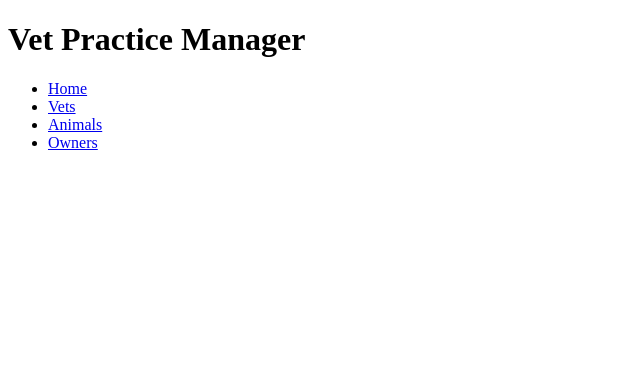
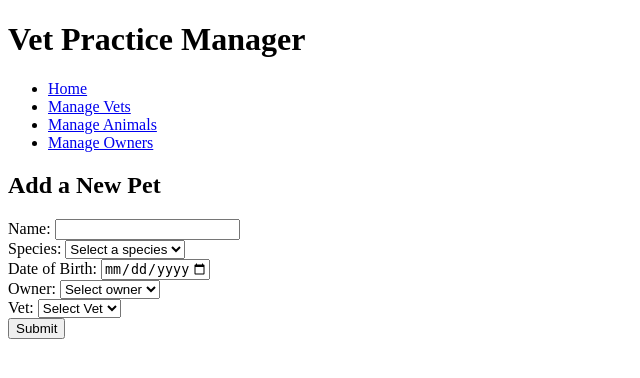
Before and after one commit to sapphireflygon/vet_management_pracman, a Flask app: template templates/animals/new.html in a window 1280 px wide. Shown: the top 378 px of the page, without its empty margins (0-640 px from the left). Run offline with Flask 2, Linux system fonts and the light colour scheme; the template is opened without the code that fills it, so the values that code supplies are empty.

Commit message:
Added new routes and html forms to create new animals, owners and vets; mildly altered animals sql table to make date_of_birth str

```diff
--- a/console.py
+++ b/console.py
@@ -19,9 +19,9 @@ vet_repo.save(vet1)
 vet2 = Vet("John Doolittle")
 vet_repo.save(vet2)
 
-owner1 = Owner("Bob and Laura Seaver", 119308939, "homeward_bound@email.com", "343 Big Bear Road")
+owner1 = Owner("Bob and Laura Seaver", "119308939", "homeward_bound@email.com", "343 Big Bear Road")
 owner_repo.save(owner1)
-owner2 = Owner("Alex Osbourne", 123456777, "starburns@community.net", "5 Greendale Avenue")
+owner2 = Owner("Alex Osbourne", "123456777", "starburns@community.net", "5 Greendale Avenue")
 owner_repo.save(owner2)
 
 animal1 = Animal("Sassy", "cat", "30-04-2008", owner1, vet1)
--- a/db/vet_practice.sql
+++ b/db/vet_practice.sql
@@ -10,7 +10,7 @@ CREATE TABLE vets (
 CREATE TABLE owners (
     id SERIAL PRIMARY KEY,
     name VARCHAR(255),
-    phone_number INT NOT NULL,
+    phone_number VARCHAR(11), -- maybe figure out better data type for storage later if possible?
     email VARCHAR(255),
     address VARCHAR(255)
 );
@@ -21,6 +21,6 @@ CREATE TABLE animals (
     species VARCHAR(255),
     date_of_birth VARCHAR(255),
     owner_id INT NOT NULL REFERENCES owners(id) ON DELETE CASCADE,
-    vet_id INT NOT NULL REFERENCES vets(id) ON DELETE CASCADE,
+    vet_id INT NOT NULL REFERENCES vets(id), -- don't delete on cascade so if vet leaves business pets must be reassigned to a new vet if they're not leaving the practice
     treatment_notes TEXT
 );
--- a/models/animal.py
+++ b/models/animal.py
@@ -1,8 +1,8 @@
 class Animal:
     def __init__(self, input_name, input_species, input_date_of_birth, owner, vet, id=None):
         self.id = id
+        self.name = input_name
         self.species = input_species
-        self.name = input_name
         self.date_of_birth = input_date_of_birth
         self.owner = owner
         self.vet = vet
--- a/repositories/animal_repo.py
+++ b/repositories/animal_repo.py
@@ -11,7 +11,7 @@ def select_all():
     for result in results:
         owner = owner_repo.select(result["owner_id"])
         vet = vet_repo.select(result["vet_id"])
-        animal = Animal(result["species"], result["name"], result["date_of_birth"], owner, vet, result["id"])
+        animal = Animal(result["name"], result["species"], result["date_of_birth"], owner, vet, result["id"])
         animals.append(animal)
     return animals
 
@@ -22,7 +22,7 @@ def select(id):
     result = run_sql(sql, values)[0]
     owner = owner_repo.select(result["owner_id"])
     vet = vet_repo.select(result["vet_id"])
-    animal = Animal(result["species"], result["name"], result["date_of_birth"], owner, vet, result["id"])
+    animal = Animal(result["name"], result["species"], result["date_of_birth"], owner, vet, result["id"])
     return animal
 
 # Create new animal in database
--- a/templates/animals/animals.html
+++ b/templates/animals/animals.html
@@ -3,10 +3,13 @@
 {% block content %}
 
 <h2 id="animals-logo">All Animals</h2>
+<a href="/animals/new"><button>Add New Animal</button></a>
+<hr>
 
 {% for animal in animals %}
 <section class="animals">
     <p>Name: {{ animal.name }}</p>
+    <p>Species: {{ animal.species|title }}</p> <!-- COOL CODE THING I LEARNED DOING THIS: the |title will capitalise the first letter in the str variable on this display -->
     <p>Owner: {{ animal.owner.name }}
         <!-- link to owner details here -->
     </p>
--- a/templates/animals/new.html
+++ b/templates/animals/new.html
@@ -2,6 +2,57 @@
 
 {% block content %}
 
-<!-- form to create new animal here -->
+<h2>Add a New Pet</h2>
+
+<form action="/animals" method="POST">
+    <div>
+        <label for="name">Name:</label>
+        <input type="text" id="name" name="name" required>
+    </div>
+    <div>
+        <label for="species">Species:</label>
+        <select name="species" id="species" required>
+            <option value="" disabled selected>Select a species</option>
+            <option value="dog">Dog</option>
+            <option value="cat">Cat</option>
+            <option value="rabbit">Rabbit</option>
+            <option value="bird">Bird</option>
+            <option value="gpig">Guinea Pig</option>
+            <option value="reptile">Reptile</option>
+            <option value="rat">Rat</option>
+            <option value="hamster">Hamster</option>
+            <option value="chinchilla">Chinchilla</option>
+        </select>
+    </div>
+    <div>
+        <label for="date_of_birth">Date of Birth:</label>
+        <input type="date" id="date_of_birth" name="date_of_birth" required min="1920-01-01" max="2022-04-28"> <!-- hardcoded max date as presentation date as can't use javascript in this project to make it dynamically maxxed out to current date -->
+    </div>
+    <div>
+        <label for="owner">Owner:</label>
+        <select name="owner_id" id="owner" required>
+            <option value="" disabled selected>Select owner</option>
+            {% for owner in owners %}
+            <option value="{{ owner.id }}">
+                {{ owner.name }}
+            </option>
+            {% endfor %}
+        </select>
+    </div>
+    <div>
+        <label for="vet">Vet:</label>
+        <select name="vet_id" id="vet" required>
+            <option value="" disabled selected>Select Vet</option>
+            {% for vet in vets %}
+            <option value="{{ vet.id }}">
+                {{ vet.name }}
+            </option>
+            {% endfor %}
+        </select>
+    </div>
+    <div>
+        <input type="submit">
+    </div>
+</form>
 
 {% endblock %}
--- a/templates/base.html
+++ b/templates/base.html
@@ -15,13 +15,13 @@
                     <a href="/">Home</a>
                 </li>
                 <li class="link">
-                    <a href="/vets">Vets</a>
+                    <a href="/vets">Manage Vets</a>
                 </li>
                 <li class="link">
-                    <a href="/animals">Animals</a>
+                    <a href="/animals">Manage Animals</a>
                 </li>
                 <li class="link">
-                    <a href="/owners">Owners</a>
+                    <a href="/owners">Manage Owners</a>
                 </li>
             </ul>
         </nav>
--- a/templates/owners/owners.html
+++ b/templates/owners/owners.html
@@ -3,6 +3,8 @@
 {% block content %}
 
 <h2 id="owners-logo">All Owners</h2>
+<a href="/owners/new"><button>Add New Owner</button></a>
+<hr>
 
 {% for owner in owners %}
 <section class="owners">
--- a/templates/vets/vets.html
+++ b/templates/vets/vets.html
@@ -3,6 +3,8 @@
 {% block content %}
 
 <h2 id="vets-logo">All Vets</h2>
+<a href="/vets/new"><button>Add New Vet</button></a>
+<hr>
 
 {% for vet in vets %}
 <section class="vets">
```
Also changed, not shown: controllers/animals_controller.py (+22 -0 lines), controllers/owners_controller.py (+16 -0 lines), controllers/vets_controller.py (+13 -0 lines), templates/owners/new.html (+23 -1 lines), templates/vets/new.html (+9 -1 lines), templates/animals/add_treatment_notes.html (added).
